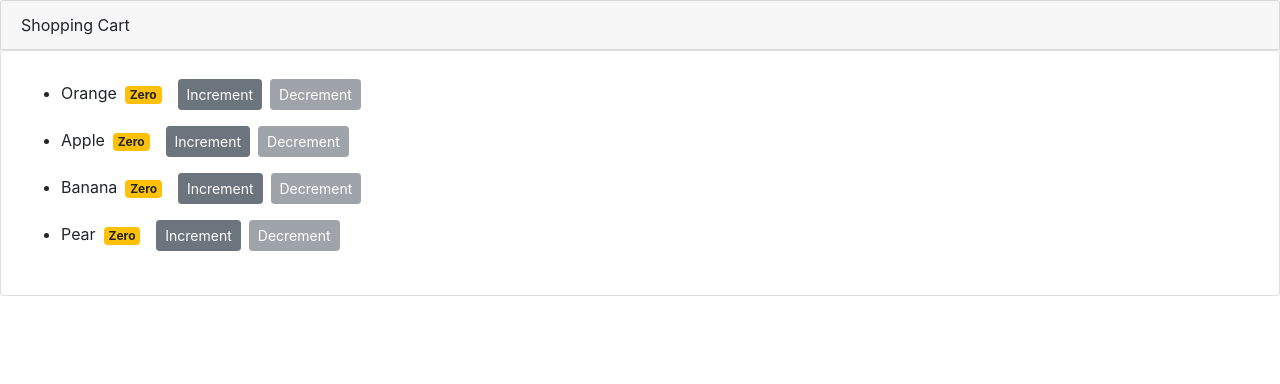
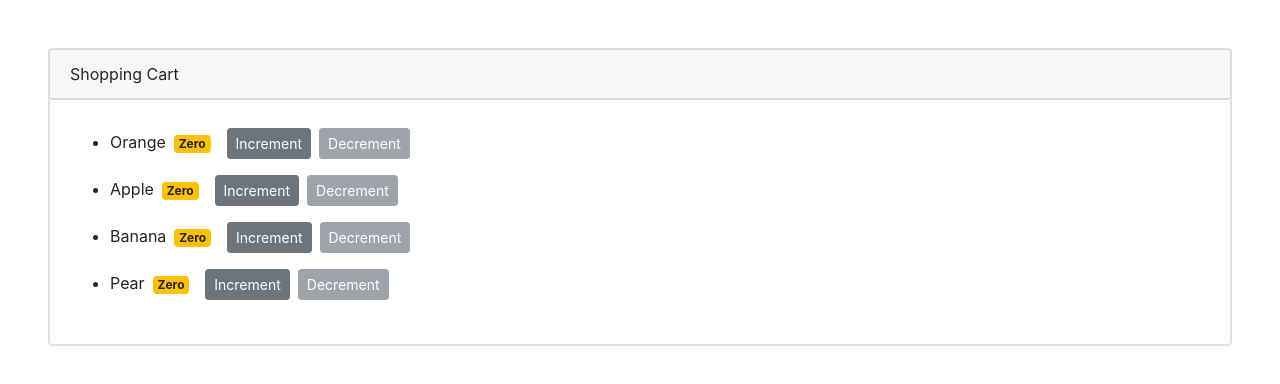
Before and after one commit to OPSJono/react-counter, a React (Create React App) app: page / in a window 1280 px wide. Shown: the top 384 px of the page. Built offline with nearby package versions, Linux system fonts and the light colour scheme.

Commit message:
display update

```diff
--- a/src/components/counter.jsx
+++ b/src/components/counter.jsx
@@ -118,8 +118,10 @@ class Counter extends Component {
   render() {
     return (
       <React.Fragment>
-        <div className="card card-header">Shopping Cart</div>
-        <div className="card card-body">{this.renderItems()}</div>
+        <div className="card card-primary m-5">
+          <div className="card card-header">Shopping Cart</div>
+          <div className="card card-body">{this.renderItems()}</div>
+        </div>
       </React.Fragment>
     );
   }
```
